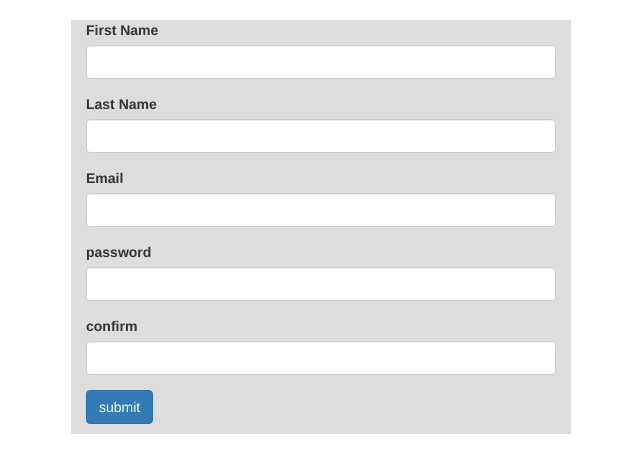
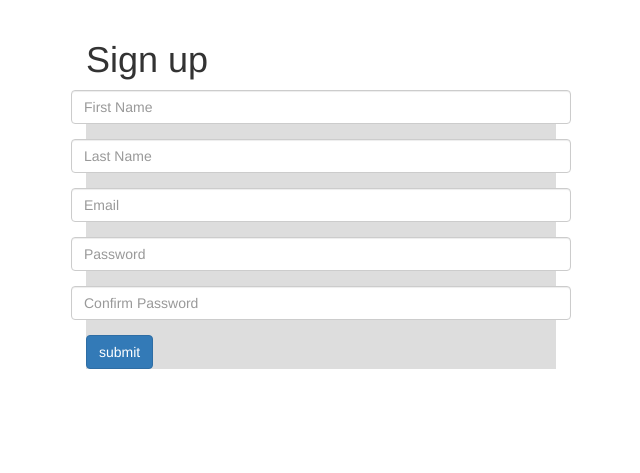
Before and after one commit to lingyuanCN/IFB399, a PHP site: page /register.php in a window 1280 px wide. Shown: the part 52-525 px from the top of the page, without its empty margins (319-959 px from the left). Run offline with PHP 8.4, Linux system fonts and the light colour scheme; some libraries are stand-ins or nearby versions.

Commit message:
Update register.php

```diff
--- a/register.php
+++ b/register.php
@@ -5,8 +5,9 @@
   <meta name="viewport" content="width=device-width, initial-scale=1.0">
   <meta http-equiv="X-UA-Compatible" content="ie=edge">
   <title>Breathe Deeply</title>
-  <link rel="stylesheet" href="./css/bootstrap.css">
+  <link rel="stylesheet" href="https://cdn.bootcss.com/bootstrap/3.3.7/css/bootstrap.min.css">
   <link rel="stylesheet" href="./css/main.css">
+
 </head>
 <body>
   <div class="navbar navbar-default">
@@ -25,36 +26,28 @@
       </ul>
     </div>
   </div>
-  <form class="container container-small" action="register.php" method="post">
+  <div id="register" class="form container container-small">
+    <h1>Sign up</h1>
+    <form id="register-form" class="form-horizontal" action="register.php" method="post">
       <div class="form-group">
-      <label for="">First Name</label>
-      <input id="firstname" class="form-control" type="text" name="firstname" value="">
-      <div class="input-error"></div>
+        <input id="firstname" class="form-control required" type="text" name="firstname" value="" placeholder="First Name">
       </div>
       <div class="form-group">
-      <label for="">Last Name</label>
-      <input id="lastname" class="form-control" type="text" name="lastname" value="">
-      <div class="input-error"></div>
+        <input id="lastname" class="form-control" type="text" name="lastname" value="" placeholder="Last Name">
       </div>
       <div class="form-group">
-      <label for="">Email</label>
-      <input id="email" class="form-control" type="text" name="email" value="">
-      <div class="input-error"></div>
+        <input id="email" class="form-control" type="text" name="email" value="" placeholder="Email">
       </div>
       <div class="form-group">
-      <label for="">password</label>
-      <input id="password" class="form-control" type="text" name="password" value="">
-      <div class="input-error"></div>
+        <input id="password" class="form-control" type="password" name="password" value="" placeholder="Password">
       </div>
       <div class="form-group">
-      <label for="">confirm</label>
-      <input class="form-control" type="text" name="confirm" value="">
-      <div class="input-error"></div>
+        <input id="confirm_password" class="form-control" type="password" name="confirm_password" value="" placeholder="Confirm Password">
       </div>
-    <p>
       <input class="btn btn-primary" type="submit" name="btn-submit" value="submit">
-    </p>
     </form>
+
+  </div>
   <?php
   if(isset($_POST['btn-submit']))
   {
@@ -68,22 +61,23 @@
 
 
     //连接数据库
-    $link = @mysqli_connect('localhost','root','') or exit ('link failed');
+    $link = mysqli_connect('localhost','root','') or exit ('link failed');
     //设置字符编码
-    @mysqli_query($link, 'set name utf8');
+    mysqli_query($link, 'set name utf8');
     //选择数据库
-    @mysqli_select_db($link, 'data') or exit ('fail to select database');
+    mysqli_select_db($link, 'database') or exit ('fail to select database');
     //定义query命令
     $sql="insert into user (userid,email,firstname,lastname,password) values (null,'$email','$firstname','$lastname','$password')";
     //插入注册用户信息
-    @mysqli_query($link, $sql) or exit ('query failed');
+    mysqli_query($link, $sql) or exit ('query failed');
     //关闭连接
-    @mysqli_close($link);
+    mysqli_close($link);
   }
   ?>
 
   </table>
-<script src="./js/jquery.js"></script>
-<script src="./js/main.js"></script>
+<script src="https://cdn.bootcss.com/jquery/3.2.1/jquery.min.js"></script>
+<script src="https://cdn.jsdelivr.net/jquery.validation/1.16.0/jquery.validate.min.js"></script>
+<script src="./js/register-validate.js"></script>
 </body>
 </html>
```
Lines whose indentation alone changed are shown as unchanged.
